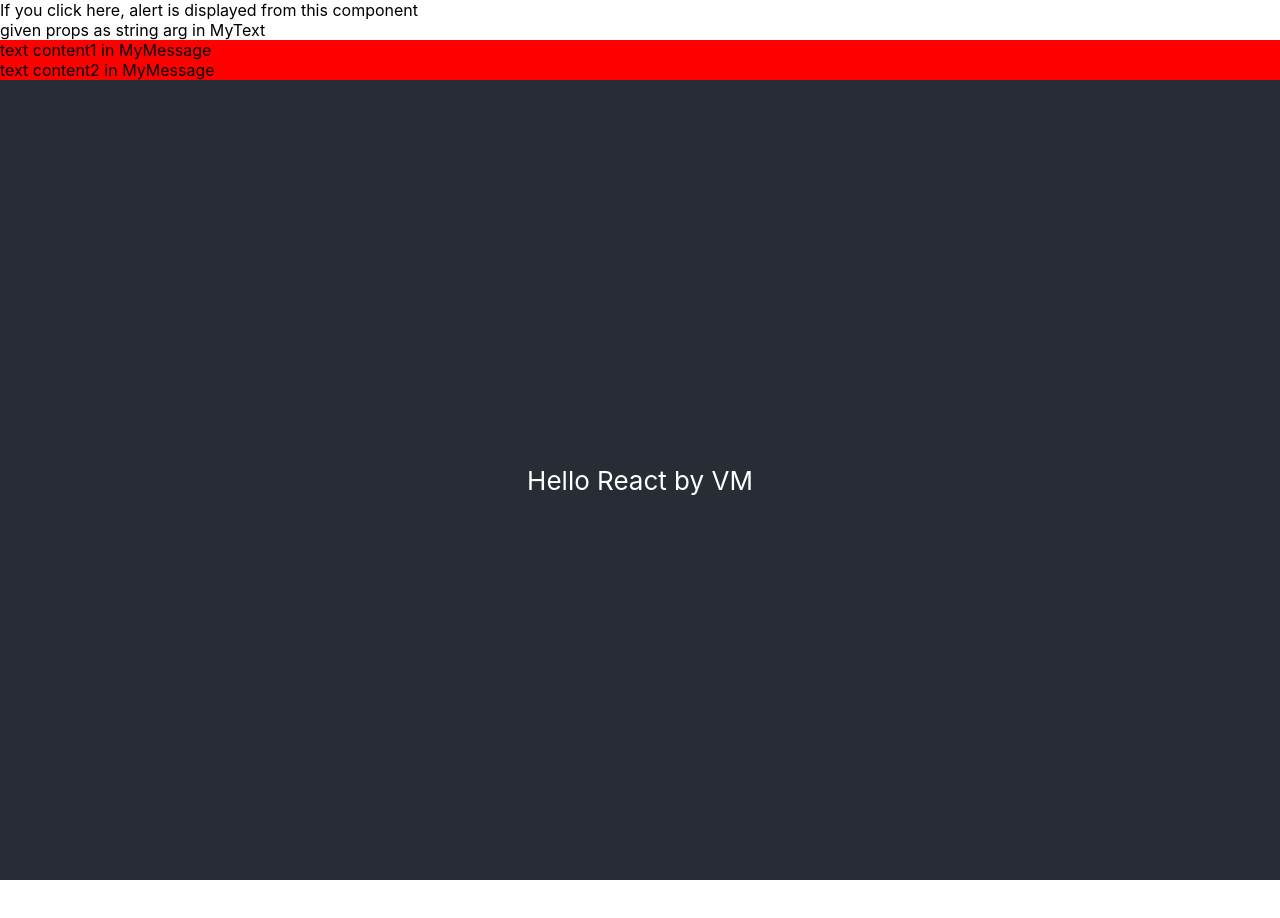
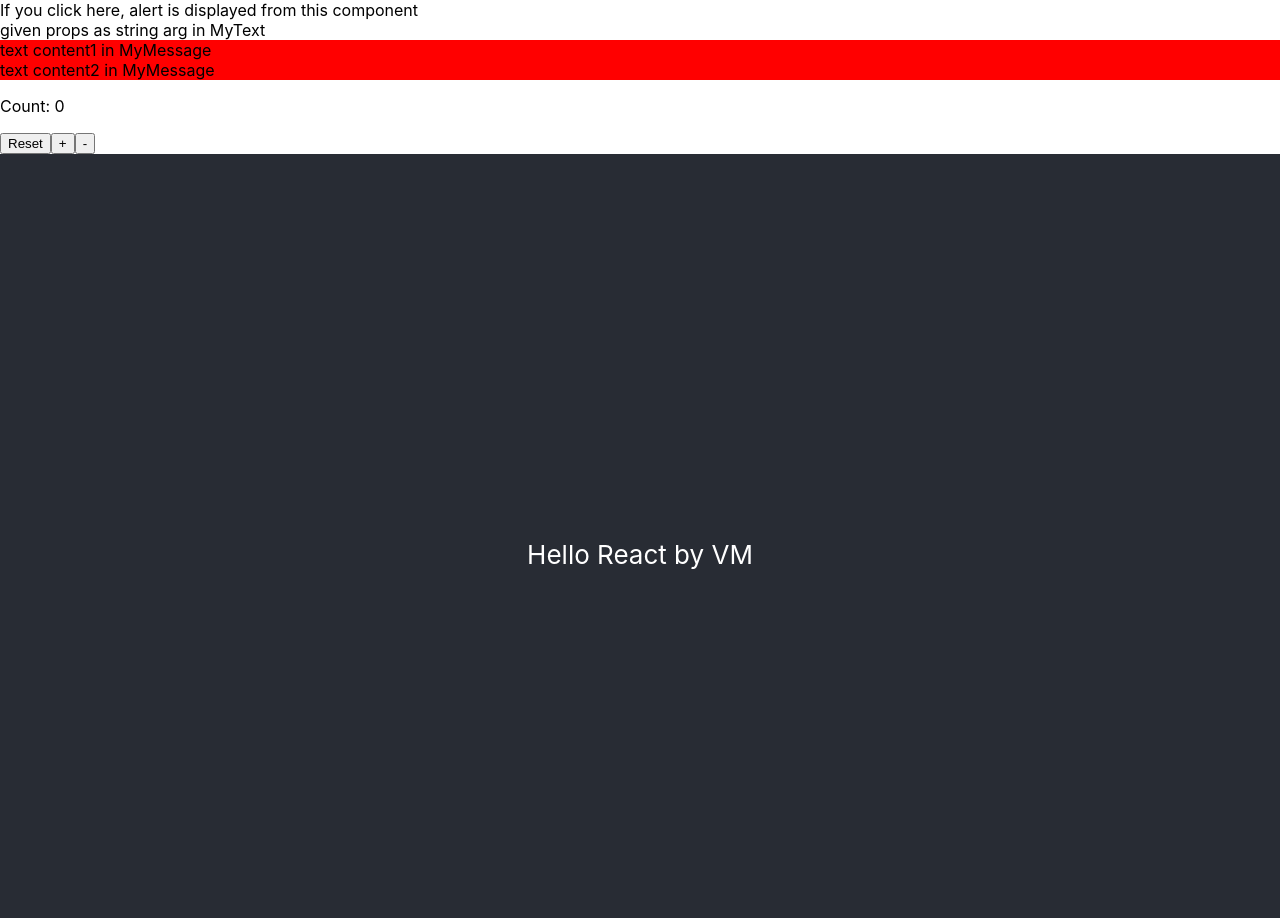
Before and after one commit to miketorii/ReactApps, a React (Create React App) app in the folder apptsvm/: page / in a window 1280 px wide. Shown: the top 918 px of the page. Before the commit the page ends 880 px from the top, so only its background shows below. Built offline with nearby package versions, Linux system fonts and the light colour scheme.

Commit message:
add useState

```diff
--- /dev/null
+++ b/apptsvm/src/components/MyCounter.tsx
@@ -0,0 +1,21 @@
+import { useState } from 'react';
+
+type CounterProps = {
+     initialCount: number
+};
+
+const MyCounter = (props: CounterProps) => {
+  const { initialCount } = props;
+  const [ count, setCount ] = useState(initialCount);
+
+  return (
+    <div>
+	<p>Count: {count}</p>
+        <button onClick={() => setCount(initialCount) }>Reset</button>
+        <button onClick={() => setCount(prevCount => prevCount + 1) }>+</button>
+        <button onClick={() => setCount(prevCount => prevCount - 1) }>-</button>
+    </div>
+  );
+}
+
+export default MyCounter;
--- a/apptsvm/src/index.tsx
+++ b/apptsvm/src/index.tsx
@@ -6,6 +6,7 @@
 import Hello from './components/Hello';
 import MyText from './components/MyText';
 import MyMessage from './components/MyMessage';
+import MyCounter from './components/MyCounter';
 
 const root = ReactDOM.createRoot(
   document.getElementById('root') as HTMLElement
@@ -15,6 +16,7 @@
     <Hello />
     <MyText content='given props as string arg in MyText' />
     <MyMessage />
+    <MyCounter initialCount={0} />
   </React.StrictMode>
 );
 
```
